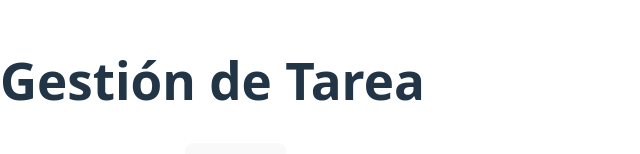
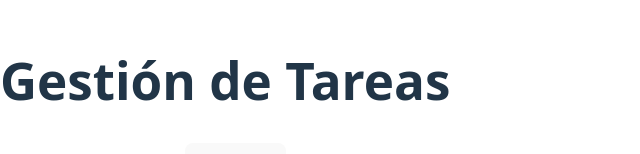
Before and after one commit to KarenLaines/Programaci-n-web, a React (Vite) app in the folder mi-tareas/: page / in a window 1280 px wide. Shown: the part 212-366 px from the top of the page, without its empty margins (0-640 px from the left). Built offline with nearby package versions, Linux system fonts and the light colour scheme.

Commit message:
feat: the file dist was created to use it correctly with vite

```diff
--- a/mi-tareas/src/App.jsx
+++ b/mi-tareas/src/App.jsx
@@ -55,7 +55,7 @@ function App() {
 
   return (
     <div>
-      <h1>Gestión de Tarea</h1>
+      <h1>Gestión de Tareas</h1>
 
       {/* Formulario para agregar tarea */}
       <input
```
